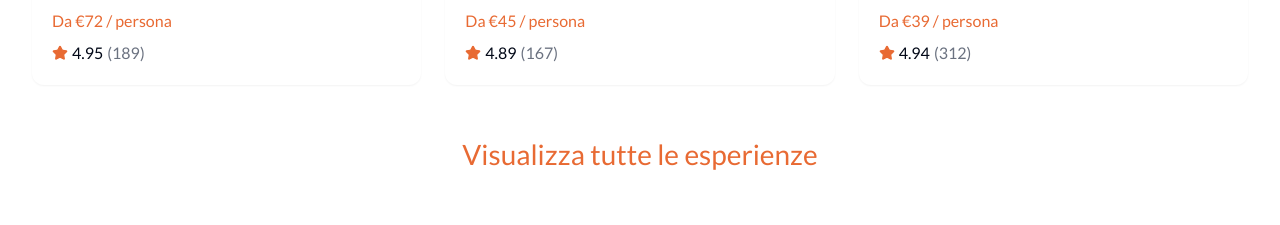
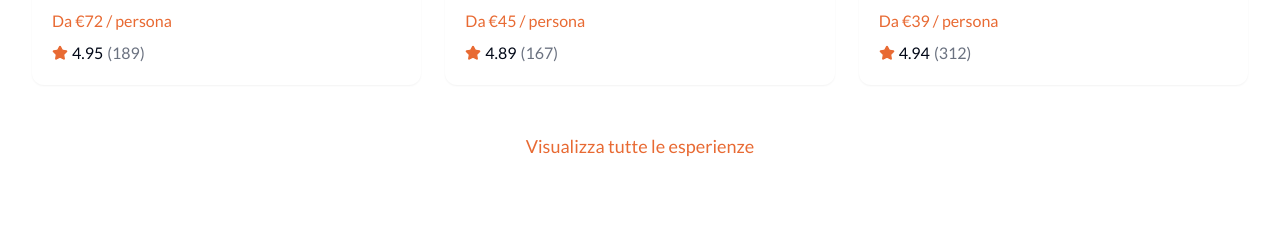
Before and after one commit to Mancio1998/charming-homebooker, a React (Vite) app: page / in a window 1280 px wide. Shown: the part 3584-3809 px from the top of the page. Built offline with nearby package versions, Linux system fonts and the light colour scheme.

Commit message:
Update Experiences.tsx

```diff
--- a/src/components/Experiences.tsx
+++ b/src/components/Experiences.tsx
@@ -175,7 +175,7 @@ const Experiences = () => {
           <a
             href="/esperienze"
             className={cn(
-              "inline-block font-medium text-italy-terracotta hover:text-italy-terracotta/80 transition-colors duration-300 text-[28px]",
+              "inline-block font-medium text-italy-terracotta hover:text-italy-terracotta/80 transition-colors duration-300 text-[18px]",
               "relative after:absolute after:bottom-0 after:left-0 after:right-0 after:h-0.5 after:bg-italy-terracotta",
               "after:scale-x-0 after:origin-right hover:after:scale-x-100 hover:after:origin-left after:transition-transform after:duration-300"
             )}
```
